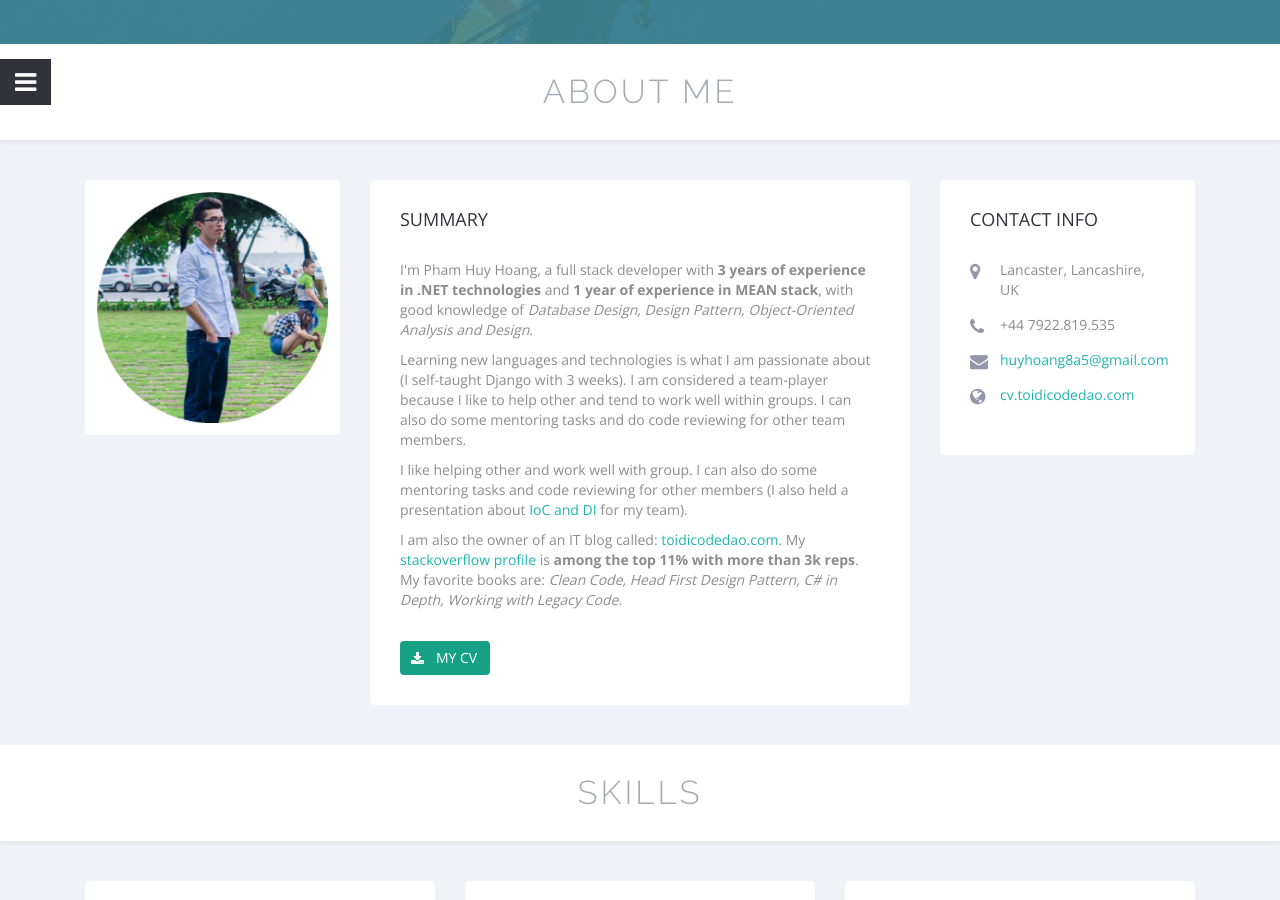
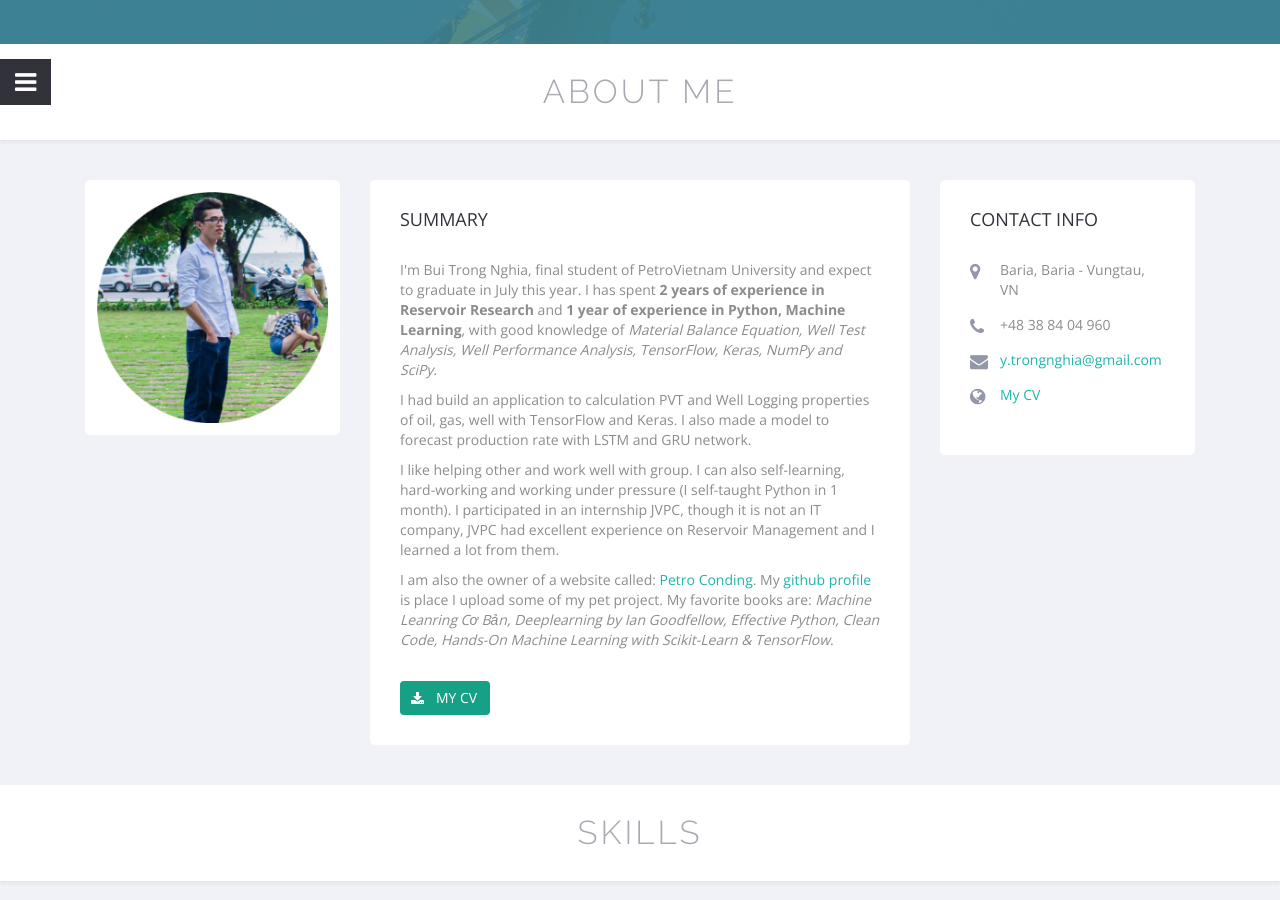
Before and after one commit to YanGBloG/superseded, a Jekyll site: the page cv.html, which Jekyll copies as it is, in a window 1280 px wide and 900 px high, scrolled down 856 px. Built offline with Jekyll 4.4.1, drawn with Linux system fonts in a browser that asks for light colours; some of the changed text lies outside the part shown.

Commit message:
Update cv.html

```diff
--- a/cv.html
+++ b/cv.html
@@ -48,7 +48,7 @@
                             <h1 class="site-name">I’m Bui Trong Nghia</h1>
                         </div>
                         <!-- /.site-title -->
-                        <h3 class="site-slogan">A Petroleum Engineer, <br> Machine Learning Researcher</h3>
+                        <h3 class="site-slogan">A Petroleum Engineer <br> Machine Learning Researcher</h3>
                         <!-- /.site-slogan-->
                         <div class="social-link">
                             <ul class="social-profiles">
@@ -86,15 +86,13 @@
                     <div class="profile-details section-box">
                         <h2 class="title">Summary</h2>
                         <div class="about-content">
-                            <p>
-                                I'm Pham Huy Hoang, a full stack developer with <b>3 years of experience in .NET technologies</b> and <b>1 year of experience in MEAN stack</b>, with good knowledge of <i>Database Design, Design Pattern, Object-Oriented Analysis and Design</i>.</p>
-                            <p>Learning new languages and technologies is what I am passionate about (I self-taught Django with 3 weeks). I am considered a team-player because I like to help other and tend to work well within groups. I can also do some mentoring tasks and do code reviewing for other team members.</p>
-                            <p> I like helping other and work well with group. I can also do some mentoring tasks and code reviewing for other members (I also held a presentation about <a href="https://www.slideshare.net/conanak99/ioc-and-mapper-in-c" target="_blank">IoC and DI</a> for my team).</p>
-                            <p>I am also the owner of an IT blog called: <a href="https://toidicodedao.wordpress.com/">toidicodedao.com</a>.
-                              My <a href="http://stackoverflow.com/users/4201323/huy-hoang-pham">stackoverflow profile</a> is <b>among the top 11% with more than 3k reps</b>. My favorite books are: <i>Clean Code, Head First Design Pattern, C# in Depth, Working with Legacy Code</i>. </p>
+                            <p>I'm Bui Trong Nghia, final student of PetroVietnam University and expect to graduate in July this year. I has spent <b>2 years of experience in Reservoir Research</b> and <b>1 year of experience in Python, Machine Learning</b>, with good knowledge of <i>Material Balance Equation, Well Test Analysis, Well Performance Analysis, TensorFlow, Keras, NumPy and SciPy.</i></p>
+                            <p>I had build an application to calculation PVT and Well Logging properties of oil, gas, well with TensorFlow and Keras. I also made a model to forecast production rate with LSTM and GRU network.</p>
+                            <p> I like helping other and work well with group. I can also self-learning, hard-working and working under pressure (I self-taught Python in 1 month). I participated in an internship JVPC, though it is not an IT company, JVPC had excellent experience on Reservoir Management and I learned a lot from them.</p>
+                            <p>I am also the owner of a website called: <a href="https://yangblog.github.io/">Petro Conding</a>. My <a href="https://github.com/YanGBloG">github profile</a> is place I upload some of my pet project. My favorite books are: <i>Machine Leanring Cơ Bản, Deeplearning by Ian Goodfellow, Effective Python, Clean Code, Hands-On Machine Learning with Scikit-Learn & TensorFlow</i>. </p>
                         </div>
                         <!-- /.about-content -->
-                        <a href="assets/[Full Stack Developer] Hoang Pham.pdf" class="btn fa-download download-btn">My CV</a>
+                        <a href="assets/TrongNghia.pdf" class="btn fa-download download-btn">My CV</a>
                     </div>
                     <!-- /.profile-details -->
                 </div>
@@ -103,10 +101,10 @@
                         <h2 class="title">Contact Info</h2>
                         <address>
                             <ul class="address-line">
-                                <li class="fa-map-marker">Lancaster, Lancashire, UK</li>
-                                <li class="fa-phone">+44 7922.819.535</li>
-                                <li class="fa-envelope"><a href="mailto:huyhoang8a5@gmail.com">huyhoang8a5@gmail.com</a></li>
-                                <li class="fa-globe"> <a href="cv.toidicodedao.com">cv.toidicodedao.com</a></li>
+                                <li class="fa-map-marker">Baria, Baria - Vungtau, VN</li>
+                                <li class="fa-phone">+48 38 84 04 960</li>
+                                <li class="fa-envelope"><a href="mailto:y.trongnghia@gmail.com">y.trongnghia@gmail.com</a></li>
+                                <li class="fa-globe"> <a href="https://yangblog.github.io/cv">My CV</a></li>
                             </ul>
                         </address>
                         <!-- /.contact-info -->
```
